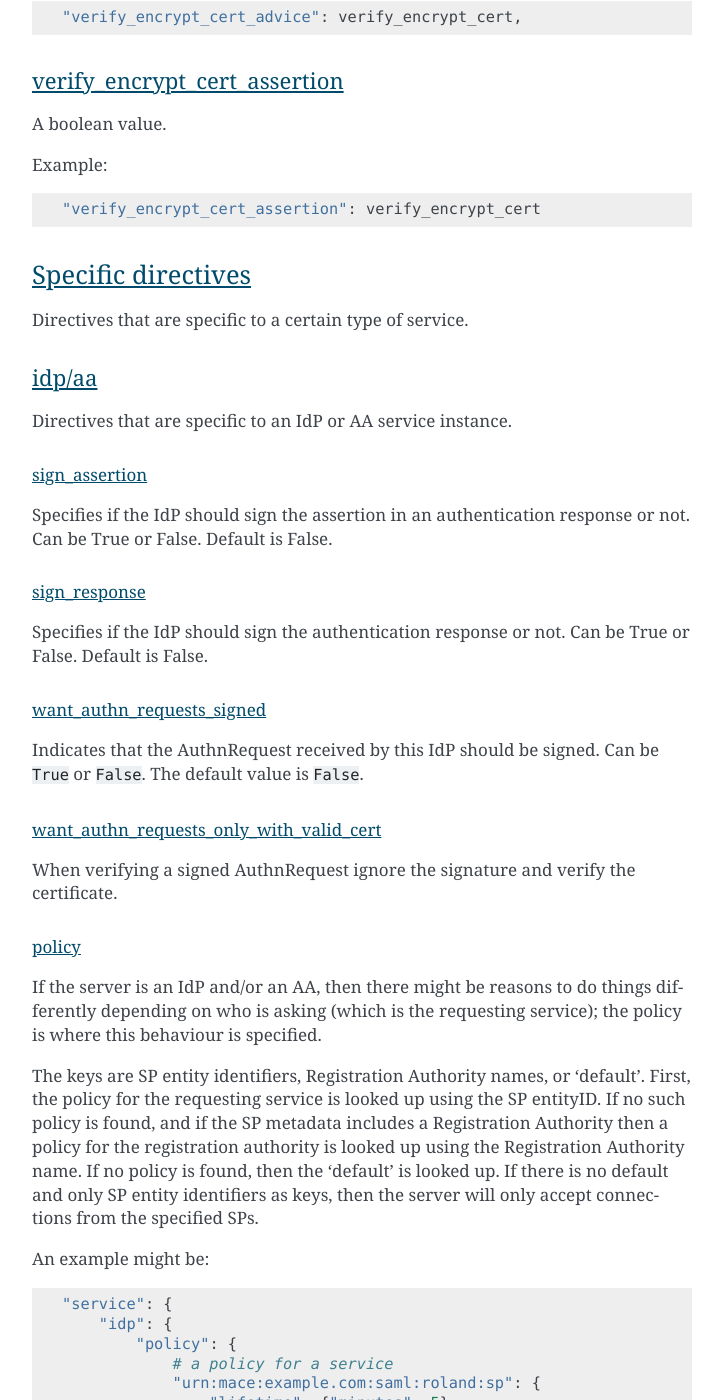
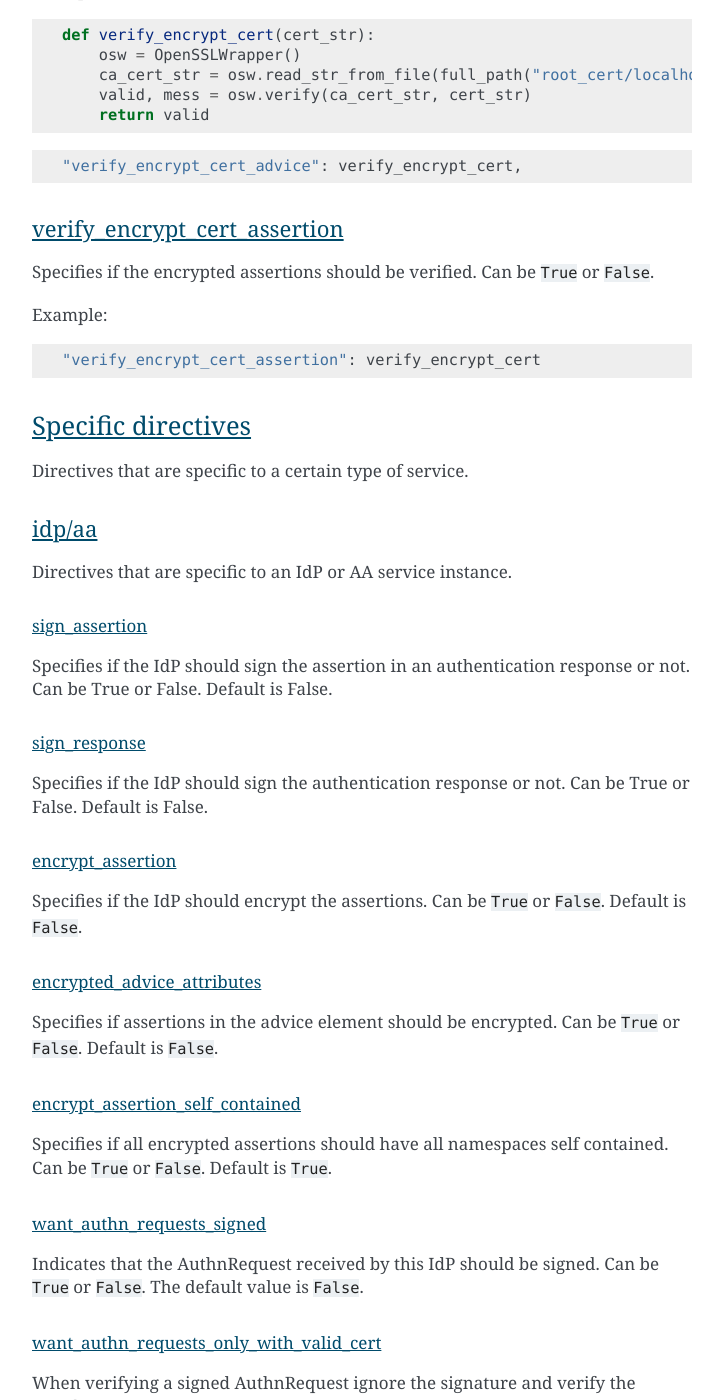
Before and after one commit to IdentityPython/pysaml2, a Sphinx documentation site: the page built from docs/howto/config.rst, in a window 1280 px wide and 1400 px high, scrolled down 15061 px. Shown: the whole window, without its empty margins (388-1111 px from the left). Built offline with Sphinx 7.4.7, drawn with Linux system fonts in a browser that asks for light colours; the version number is read from the project's files by our own code; some of the changed text lies outside the part shown.

Commit message:
add configuration options for idp/aa specific directives

```diff
--- a/docs/howto/config.rst
+++ b/docs/howto/config.rst
@@ -268,7 +268,8 @@ Example::
 verify_ssl_cert
 ^^^^^^^^^^^^^^^
 
-A boolean value (``True`` or ``False``). The default configuration is ``False``.
+Specifies if the SSL certificates should be verified. Can be ``True`` or ``False``.
+The default configuration is ``False``.
 
 Example::
 
@@ -327,7 +328,8 @@ Indicates which certificates will be used for encryption capabilities::
 generate_cert_info
 ^^^^^^^^^^^^^^^^^^
 
-A boolean value.
+Specifies if information about the certificate should be generated.
+A boolean value can be ``True`` or ``False``.
 
 Example::
 
@@ -612,7 +614,8 @@ Example::
 verify_encrypt_advice
 ^^^^^^^^^^^^^^^^^^^^^
 
-A boolean value.
+Specifies if the encrypted assertions in the advice element should be verified.
+Can be ``True`` or ``False``.
 
 Example::
 
@@ -630,7 +633,8 @@ Example::
 verify_encrypt_cert_assertion
 ^^^^^^^^^^^^^^^^^^^^^^^^^^^^^
 
-A boolean value.
+Specifies if the encrypted assertions should be verified.
+Can be ``True`` or ``False``.
 
 Example::
 
@@ -658,6 +662,23 @@ sign_response
 
 Specifies if the IdP should sign the authentication response or not. Can be
 True or False. Default is False.
+
+encrypt_assertion
+"""""""""""""""""
+
+Specifies if the IdP should encrypt the assertions. Can be ``True`` or ``False``.
+Default is ``False``.
+
+encrypted_advice_attributes
+"""""""""""""""""""""""""""
+Specifies if assertions in the advice element should be encrypted.
+Can be ``True`` or ``False``. Default is ``False``.
+
+encrypt_assertion_self_contained
+""""""""""""""""""""""""""""""""
+
+Specifies if all encrypted assertions should have all namespaces self contained.
+Can be ``True`` or ``False``. Default is ``True``.
 
 want_authn_requests_signed
 """"""""""""""""""""""""""
```
